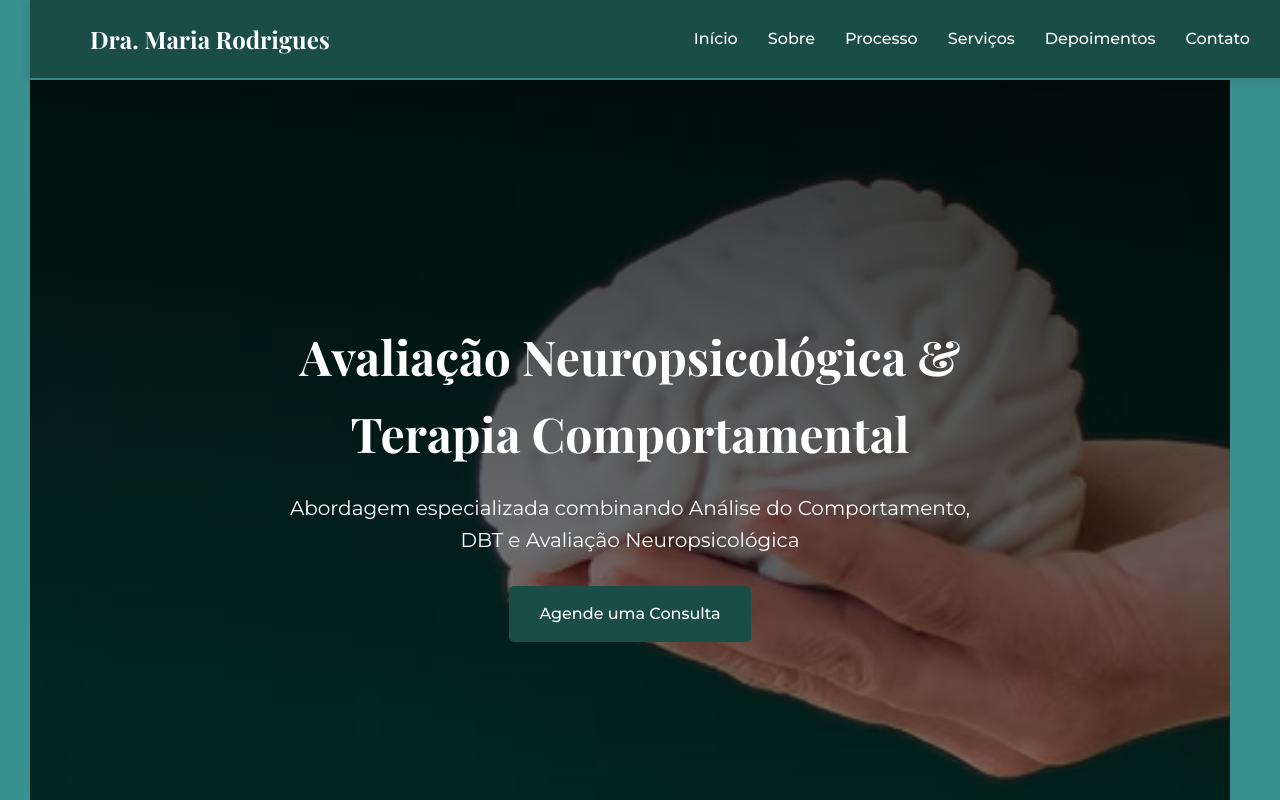
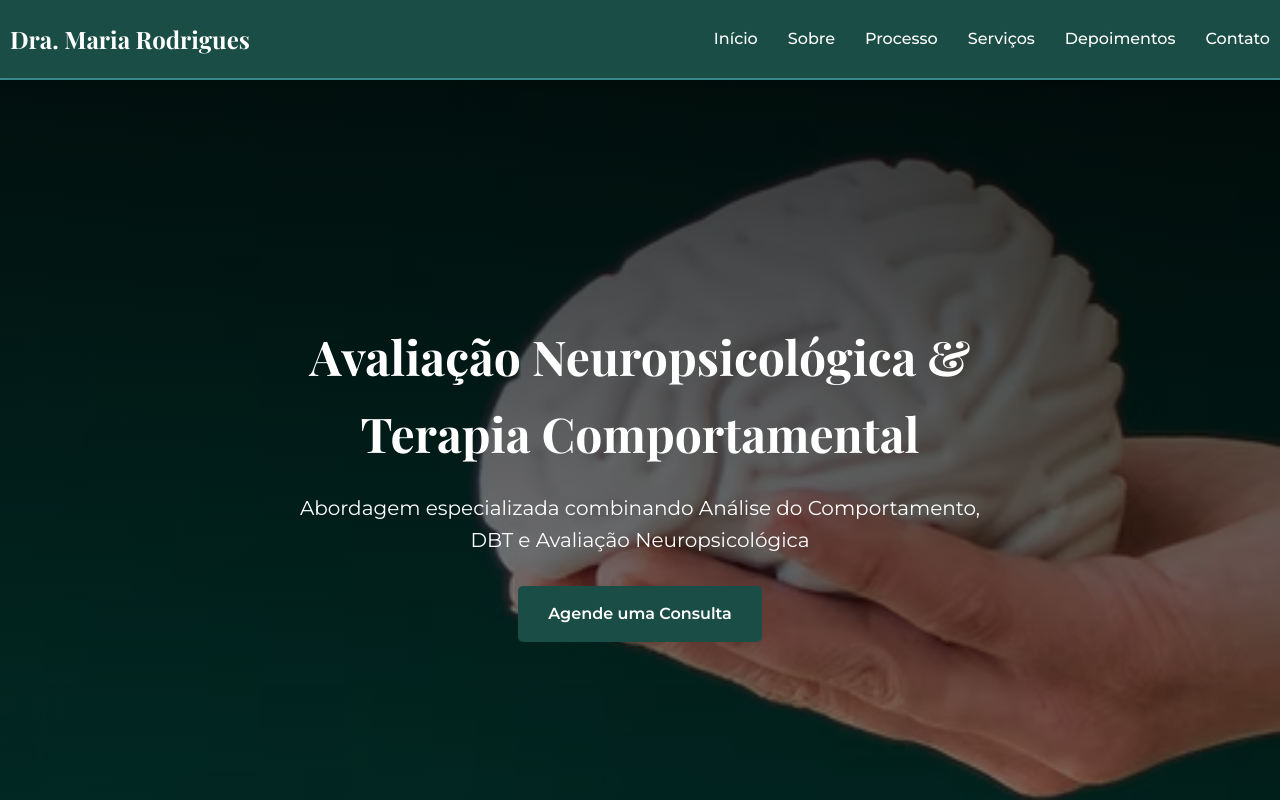
Before and after one commit to mnflaviosebastiao/mariapsi, a plain HTML site: page index.html in a window 1280 px wide. Shown: the top 800 px of the page. Drawn offline with nearby package versions, Linux system fonts and the light colour scheme; files whose address does not match are found by name.

Commit message:
ajuste no site de maria

```diff
--- a/index.html
+++ b/index.html
@@ -1,7 +1,4 @@
-<ul class="nav-menu">
-  <li>
-    <a href="#inicio"
-      ><!DOCTYPE html>
+<!DOCTYPE html>
       <html lang="pt-BR">
         <head>
           <meta charset="UTF-8" />
@@ -55,7 +52,7 @@
             /* Cabeçalho */
             header {
               background-color: var(--cor-primaria);
-              padding: 20px 0;
+              padding: 20px 10px;
               position: fixed;
               width: 100%;
               top: 0;
@@ -64,6 +61,7 @@
             }
 
             /* Geral */
+
             .container {
               max-width: 1200px;
               margin: 0 auto;
@@ -88,10 +86,11 @@
             .nav-menu {
               display: flex;
               list-style: none;
+              gap: 30px;
             }
 
             .nav-menu li {
-              margin-left: 30px;
+              margin: 0;
             }
 
             .nav-menu a {
@@ -585,7 +584,7 @@
         <body>
           <!-- Header -->
           <header>
-            <div class="container">
+
               <nav class="navbar">
                 <div class="logo">Dra. Maria Rodrigues</div>
                 <ul class="nav-menu">
@@ -598,7 +597,6 @@
                 </ul>
                 <button class="mobile-menu-btn">☰</button>
               </nav>
-            </div>
           </header>
 
           <!-- Hero Section -->
@@ -1070,7 +1068,4 @@
             }
           </script>
         </body>
-      </html></a
-    >
-  </li>
-</ul>
+      </html>
```
